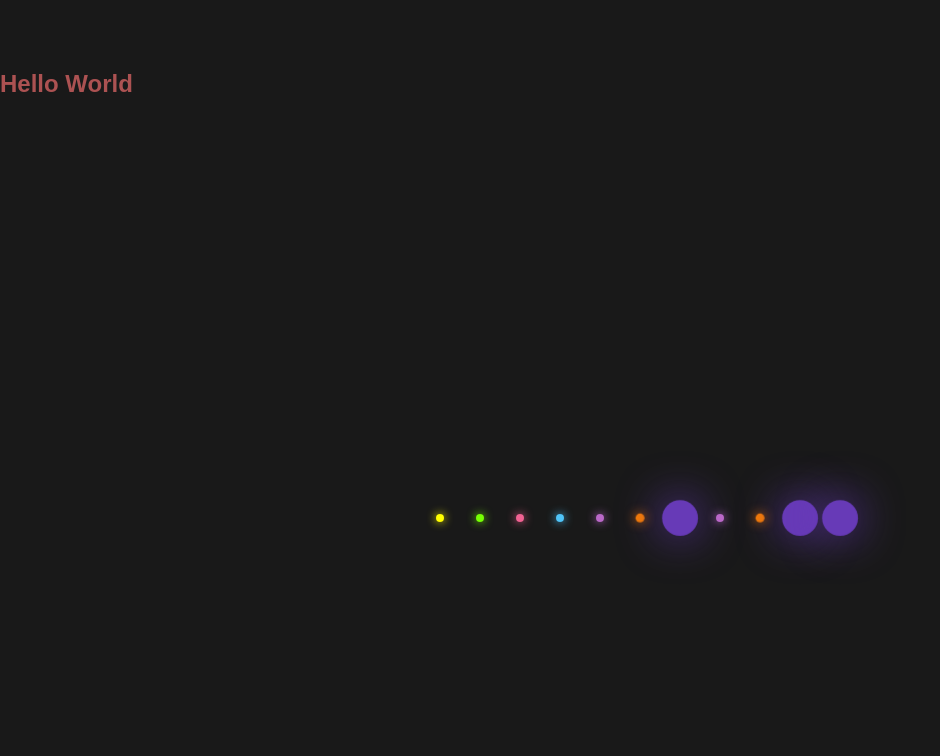
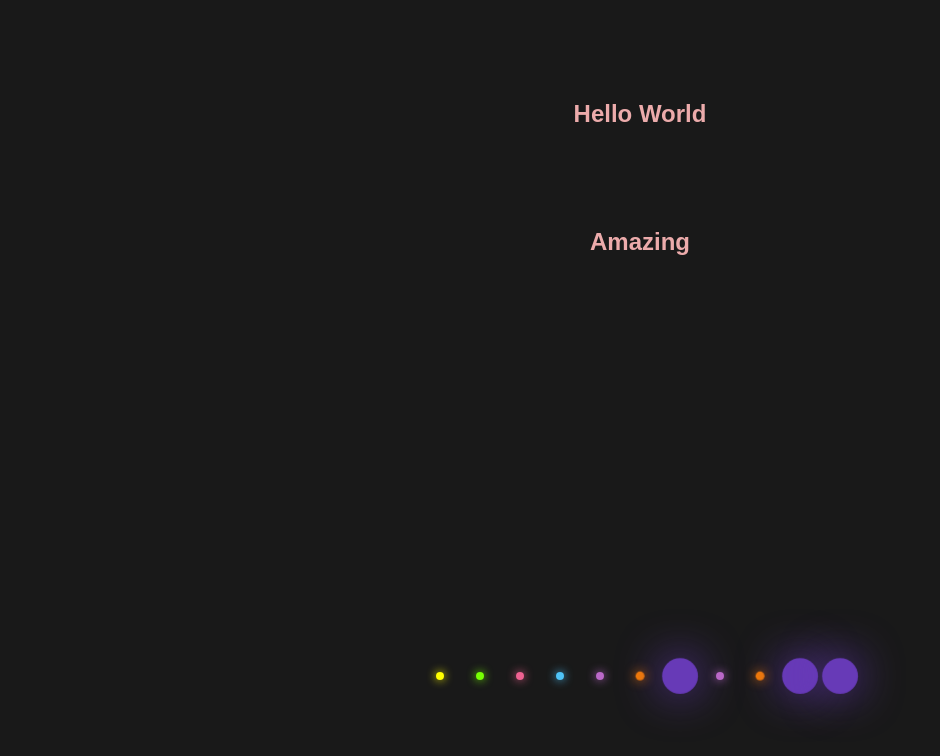
Before and after one commit to sobkovsky/my-first-repo, a plain HTML site: page index.html in a window 1280 px wide. Shown: the whole page, without its empty margins (0-940 px from the left). Drawn offline with Linux system fonts and the light colour scheme.

Commit message:
added a few stuff and new header

```diff
--- a/index.html
+++ b/index.html
@@ -8,6 +8,8 @@
 </head>
 <body>
   <h2>Hello World</h2>
+  <div>
+    <h2>Amazing</h2>
     <ul>
       <li></li>
       <li></li>
@@ -21,5 +23,6 @@
       <li></li>
       <li></li>
     </ul>
+  </div>
 </body>
 </html>
--- a/styles.css
+++ b/styles.css
@@ -1,15 +1,15 @@
 body {
-  margin: 0;
-  padding: 0;
+  margin: 10;
+  padding: 10;
   background: rgba(0, 0, 0, 0.9);
   font-family: Arial, Helvetica, sans-serif;
+
 }
 
 h2 {
-  text-align: left;
-  color: rgb(172, 82, 82);
-  margin-top: 70px;
-
+  text-align: center;
+  color: rgb(236, 171, 171);
+  margin-top: 100px;
 }
 
 ul {
```
Lines whose indentation alone changed are shown as unchanged.
